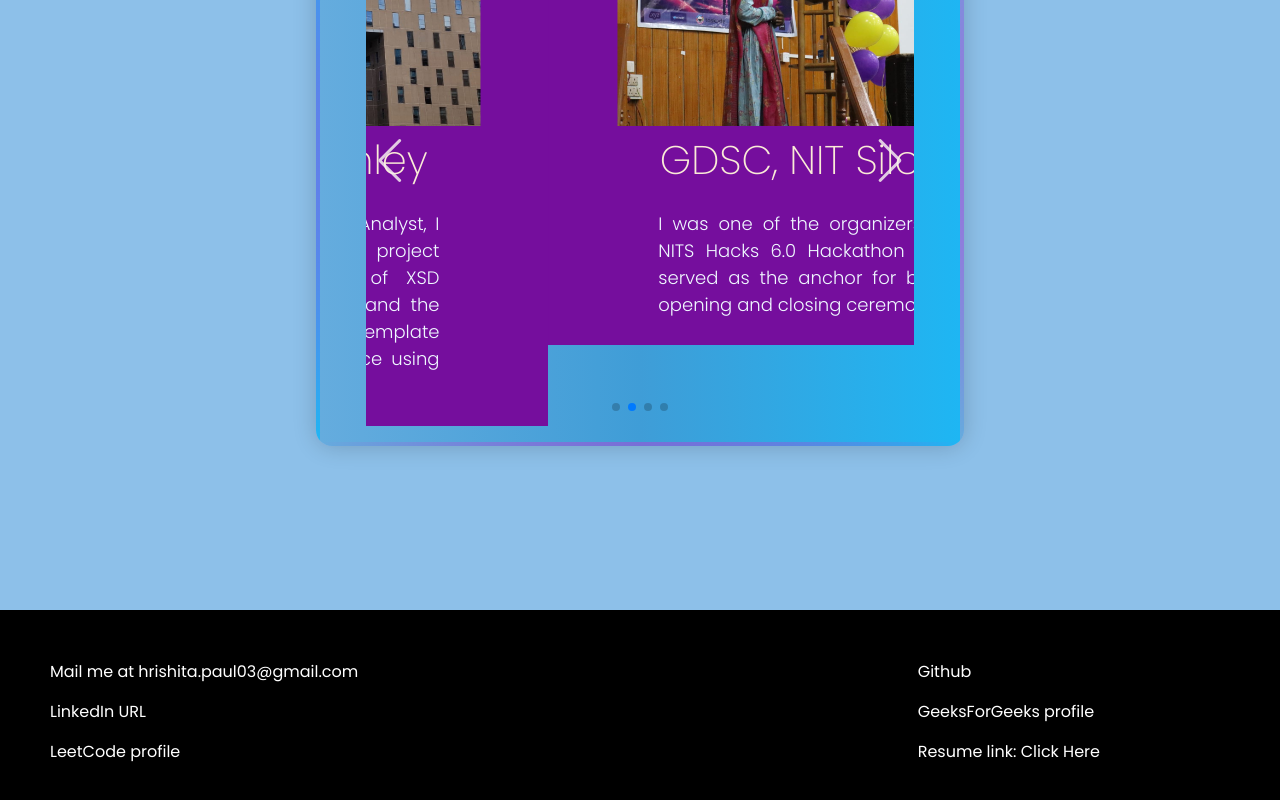
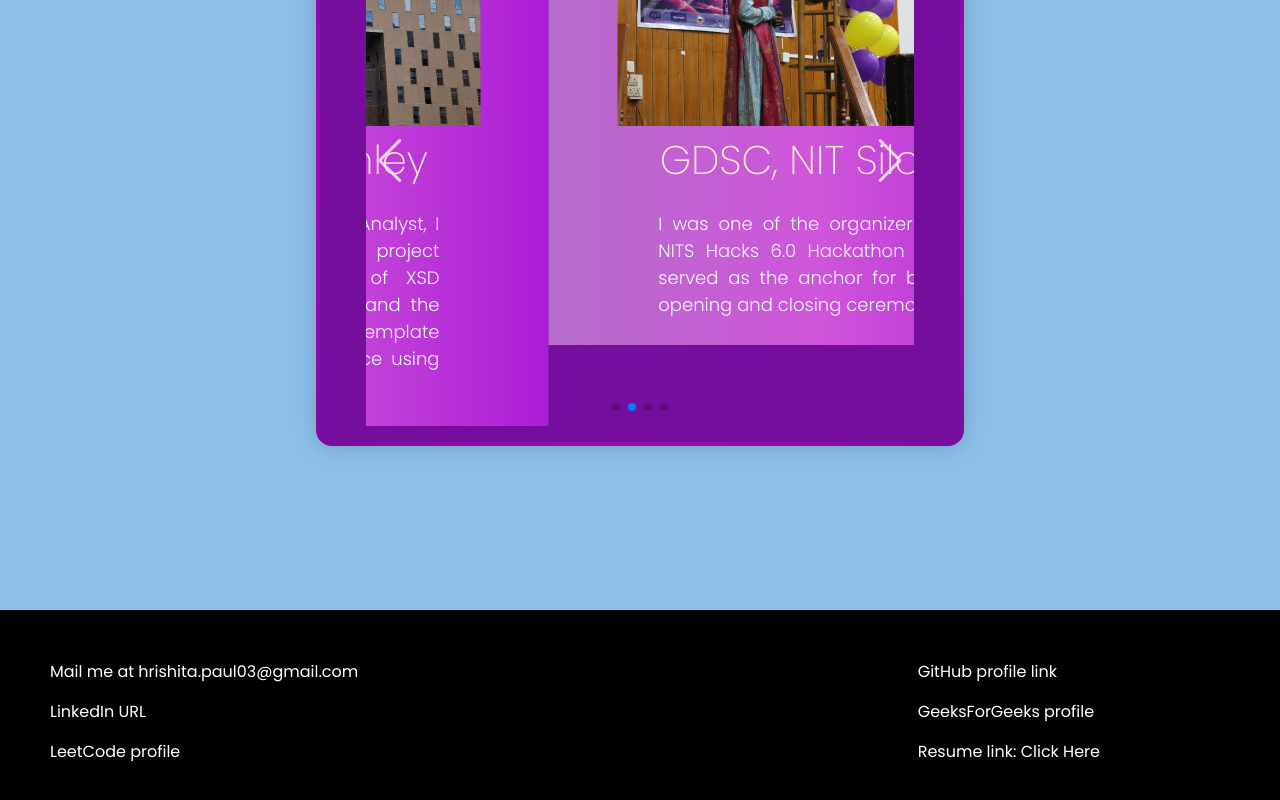
Before and after one commit to Hrishita-Paul/Portfolio, a React (Create React App) app: page /experience in a window 1280 px wide. Shown: the part 360-1160 px from the top of the page. Built offline with nearby package versions, Linux system fonts and the light colour scheme.

Commit message:
new commit-3

```diff
--- a/src/Components/Footer.jsx
+++ b/src/Components/Footer.jsx
@@ -8,9 +8,9 @@
                 <p className="footer-link">  <a href="https://leetcode.com/reinforcer/"  target="_blank" rel="noreferrer">LeetCode profile</a></p>
                 </div>
                 <div className="rightColumn">
-                <p className="footer-link"><a href="https://github.com/Hrishita-Paul" target="_blank" rel="noreferrer"> Github </a></p>
+                <p className="footer-link"><a href="https://github.com/Hrishita-Paul" target="_blank" rel="noreferrer"> GitHub profile link</a></p>
                 <p className="footer-link"><a href="https://www.geeksforgeeks.org/user/hrishit4kfx/"  target="_blank" rel="noreferrer"> GeeksForGeeks profile</a></p>
-                <p className="footer-link">Resume link: <a href="https://drive.google.com/file/d/14SAX1H69T2reLVqeOR6nEB_SY56zFB9V/view?usp=sharing" target="_blank" rel="noreferrer">Click Here</a></p>
+                <p className="footer-link">Resume link: <a href="https://drive.google.com/file/d/1SA7bH7V5-FQ6OXHpRZ9vOEZqNKEdld12/view?usp=sharing" target="_blank" rel="noreferrer">Click Here</a></p>
                 </div>
         </div>
     )
--- a/src/Pages/Experience.css
+++ b/src/Pages/Experience.css
@@ -51,7 +51,7 @@
   width: 60%;
   margin-bottom: 4rem;
   padding: 1rem;
-  background: linear-gradient(to right,rgb(101, 172, 222),rgb(63, 157, 215), rgb(30, 182, 243));
+  background: #750e9d;
   border-radius: 16px;
   backdrop-filter: blur(60px) brightness(100%);
   -webkit-backdrop-filter: blur(60px) brightness(100%);
@@ -122,7 +122,8 @@
 .swiper-slide {
   text-align: center;
   font-size: 18px;
-  background: #750e9d;
+  background: linear-gradient(to right,rgb(181, 109, 203),rgb(207, 85, 218), rgb(171, 28, 214));
+  /* background: #750e9d; */
 
   /* Center slide text vertically */
   display: flex;
```
